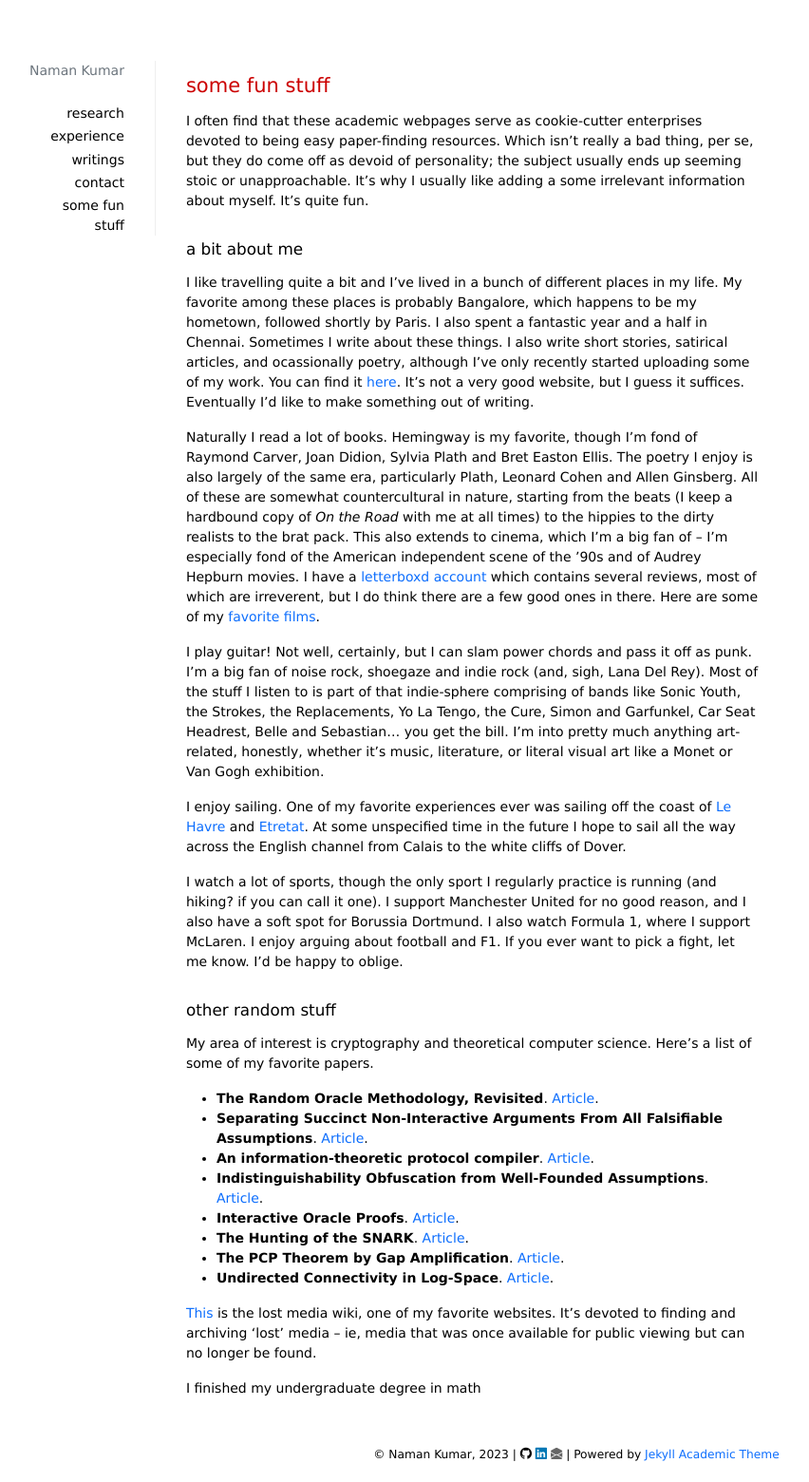
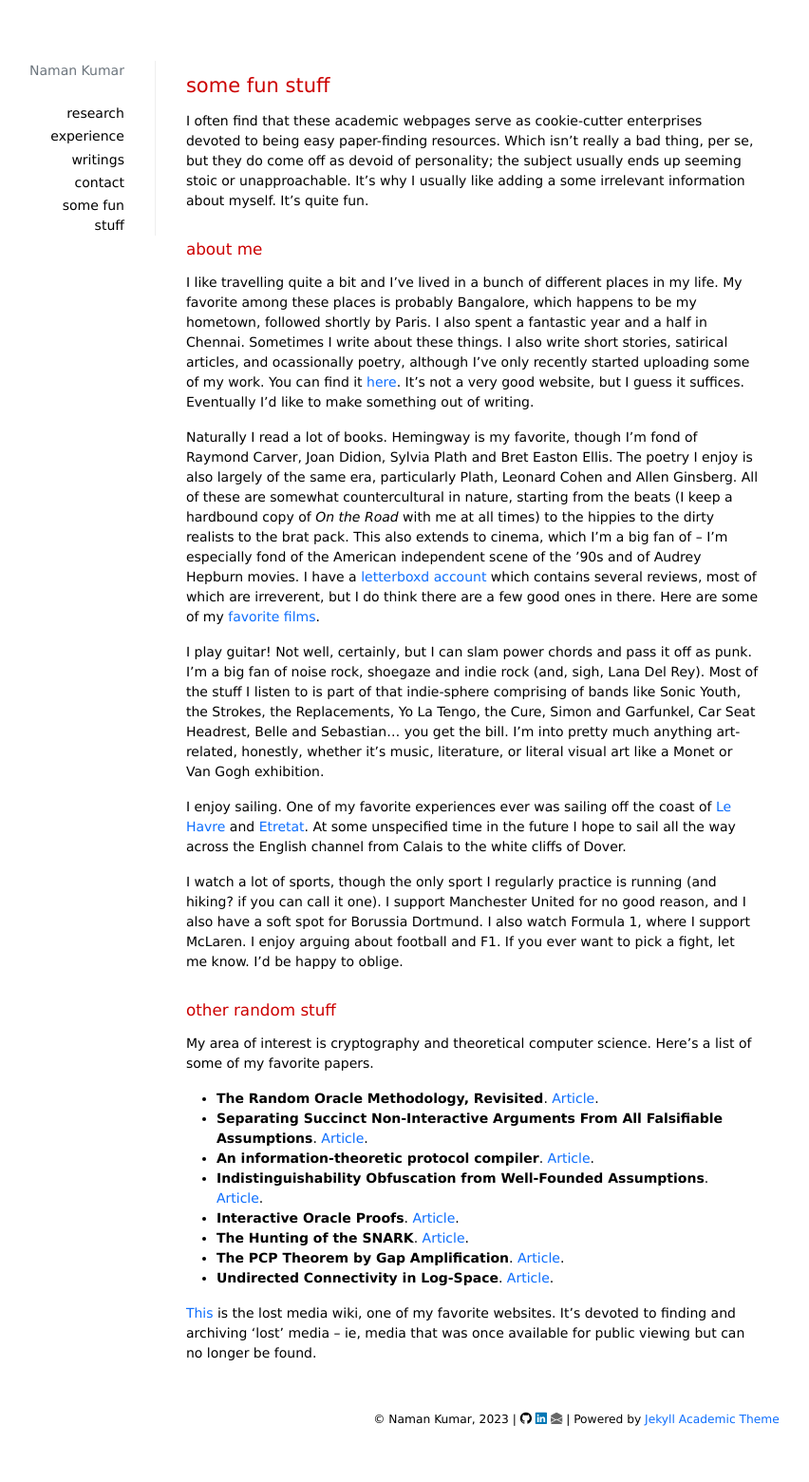
Before and after one commit to matcauthon49/matcauthon49.github.io, a Jekyll site: the page built from _pages/some-fun-stuff.md, in a window 1280 px wide. Shown: the whole page at 95% size, without its empty margins (33-885 px from the left). Built offline with Jekyll 4.4.1, drawn with Linux system fonts in a browser that asks for light colours; nearby versions of some CDN libraries; a style sheet for code colours, icons or effects is not loaded; after the commit the page ends 1523 px from its top, so only the background shows below that.

Commit message:
about me

```diff
--- a/_pages/some-fun-stuff.md
+++ b/_pages/some-fun-stuff.md
@@ -6,7 +6,7 @@ layout: default
 
 I often find that these academic webpages serve as cookie-cutter enterprises devoted to being easy paper-finding resources. Which isn't really a bad thing, per se, but they do come off as devoid of personality; the subject usually ends up seeming stoic or unapproachable. It's why I usually like adding a some irrelevant information about myself. It's quite fun.
 
-## a bit about me
+<h2 style="color: #cc0000;">about me</h2>
 
 I like travelling quite a bit and I've lived in a bunch of different places in my life. My favorite among these places is probably Bangalore, which happens to be my hometown, followed shortly by Paris. I also spent a fantastic year and a half in Chennai. Sometimes I write about these things. I also write short stories, satirical articles, and ocassionally poetry, although I've only recently started uploading some of my work. You can find it [here](https://unfortunateepigraphies.substack.com/). It's not a very good website, but I guess it suffices. Eventually I'd like to make something out of writing.
 
@@ -18,7 +18,7 @@ I enjoy sailing. One of my favorite experiences ever was sailing off the coast o
 
 I watch a lot of sports, though the only sport I regularly practice is running (and hiking? if you can call it one). I support Manchester United for no good reason, and I also have a soft spot for Borussia Dortmund. I also watch Formula 1, where I support McLaren. I enjoy arguing about football and F1. If you ever want to pick a fight, let me know. I'd be happy to oblige.
 
-## other random stuff
+<h2 style="color: #cc0000;">other random stuff</h2>
 
 My area of interest is cryptography and theoretical computer science. Here's a list of some of my favorite papers.
 
@@ -32,5 +32,3 @@ My area of interest is cryptography and theoretical computer science. Here's a l
 + **Undirected Connectivity in Log-Space**. [Article](https://omereingold.files.wordpress.com/2014/10/sl.pdf).
 
 [This](https://lostmediawiki.com/Home) is the lost media wiki, one of my favorite websites. It's devoted to finding and archiving 'lost' media -- ie, media that was once available for public viewing but can no longer be found.
-
-I finished my undergraduate degree in math
```
